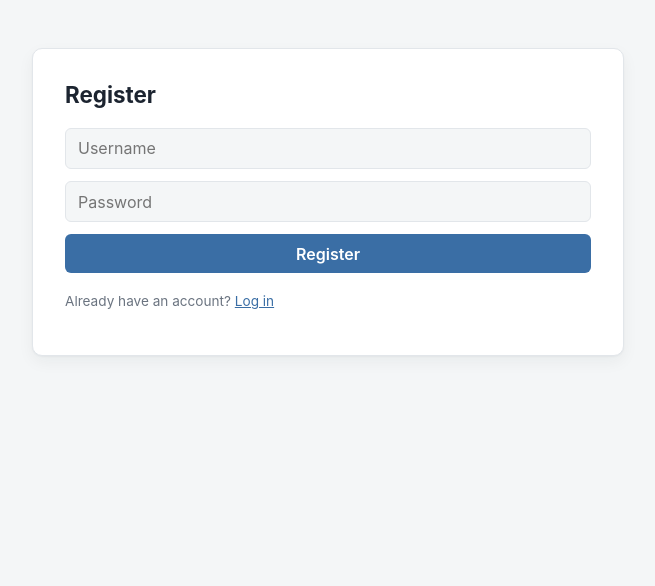
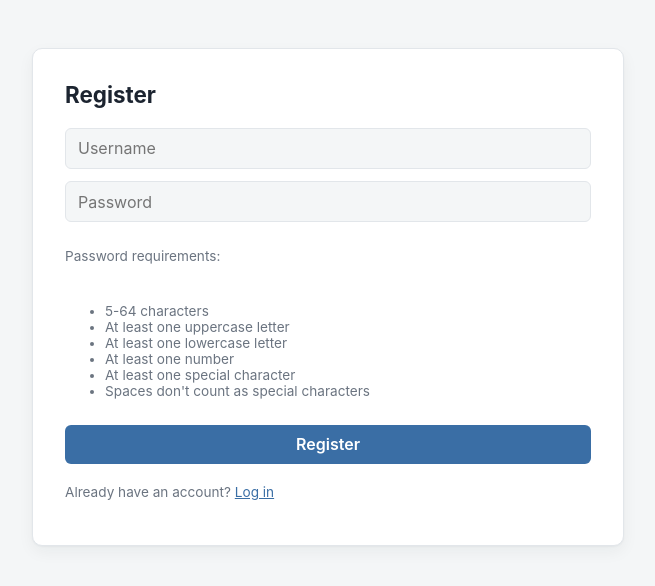
Before and after one commit to lutendothomo/flask-vuln-lab, a Flask app: page /register in a window 1280 px wide. Shown: the part 47-633 px from the top of the page, without its empty margins (312-967 px from the left). Run offline with Flask 3, Linux system fonts and the light colour scheme.

Commit message:
validating input

```diff
--- a/app.py
+++ b/app.py
@@ -1,10 +1,35 @@
 import os
+import re
 import sqlite3
 from flask import Flask, request, render_template, redirect, url_for, session, g
 from flask_wtf import CSRFProtect
 from flask_limiter import Limiter
 from flask_limiter.util import get_remote_address
 from werkzeug.security import generate_password_hash, check_password_hash
+
+USERNAME_PATTERN = re.compile(r'^[A-Za-z][A-Za-z0-9_.]{2,19}$')
+
+
+def validate_username(username):
+    if not USERNAME_PATTERN.match(username):
+        return ("Username must be 3-20 characters, start with a letter, and contain "
+                "only letters, numbers, underscores, or periods.")
+    return None
+
+
+def validate_password(password):
+    if not (5 <= len(password) <= 64):
+        return "Password must be between 5 and 64 characters."
+    if not re.search(r'[a-z]', password):
+        return "Password must include at least one lowercase letter."
+    if not re.search(r'[A-Z]', password):
+        return "Password must include at least one uppercase letter."
+    if not re.search(r'\d', password):
+        return "Password must include at least one number."
+    if not re.search(r'[^A-Za-z0-9\s]', password):
+        return "Password must include at least one special character (a space doesn't count)."
+    return None
+
 
 app = Flask(__name__)
 app.secret_key = os.environ.get("SECRET_KEY", "dev-only-fallback-do-not-use-in-production")
@@ -64,13 +89,21 @@ def home():
 @app.route("/register", methods=["GET", "POST"])
 def register():
     if request.method == "POST":
-        username = request.form["username"]
+        username = request.form["username"].strip()
         password = request.form["password"]
-        # FIX: hash the password before it's ever stored
+
+        error = validate_username(username) or validate_password(password)
+        if error:
+            return render_template("register.html", error=error, username=username)
+
         hashed = generate_password_hash(password)
         db = get_db()
-        db.execute("INSERT INTO users (username, password) VALUES (?, ?)", (username, hashed))
-        db.commit()
+        try:
+            db.execute("INSERT INTO users (username, password) VALUES (?, ?)", (username, hashed))
+            db.commit()
+        except sqlite3.IntegrityError:
+            return render_template("register.html", error="That username is already taken.", username=username)
+
         return redirect(url_for("login"))
     return render_template("register.html")
 
--- a/templates/login.html
+++ b/templates/login.html
@@ -5,8 +5,8 @@
   {% if error %}<div class="error">{{ error }}</div>{% endif %}
   <form method="post">
     <input type="hidden" name="csrf_token" value="{{ csrf_token() }}">
-    <input name="username" placeholder="Username" required>
-    <input name="password" type="password" placeholder="Password" required>
+    <input name="username" placeholder="Username" maxlength="20" autocomplete="username" required>
+    <input name="password" type="password" placeholder="Password" maxlength="64" autocomplete="current-password" required>
     <button type="submit">Log in</button>
   </form>
   <p class="hint">Need an account? <a href="{{ url_for('register') }}">Register</a></p>
--- a/templates/register.html
+++ b/templates/register.html
@@ -2,12 +2,49 @@
 {% block content %}
 <div class="card">
   <h1>Register</h1>
+
+  {% if error %}
+    <div class="error">{{ error }}</div>
+  {% endif %}
+
   <form method="post">
     <input type="hidden" name="csrf_token" value="{{ csrf_token() }}">
-    <input name="username" placeholder="Username" required>
-    <input name="password" type="password" placeholder="Password" required>
+
+    <input name="username"
+           placeholder="Username"
+           value="{{ username or '' }}"
+           minlength="3"
+           maxlength="20"
+           pattern="[A-Za-z][A-Za-z0-9_.]{2,19}"
+           title="3-20 characters, start with a letter, letters/numbers/underscore/period only"
+           autocomplete="username"
+           required>
+
+    <input name="password"
+           type="password"
+           placeholder="Password"
+           minlength="5"
+           maxlength="64"
+           autocomplete="new-password"
+           required>
+
+    <p class="hint">Password requirements:</p>
+
+    <ul class="hint">
+      <li>5-64 characters</li>
+      <li>At least one uppercase letter</li>
+      <li>At least one lowercase letter</li>
+      <li>At least one number</li>
+      <li>At least one special character</li>
+      <li>Spaces don't count as special characters</li>
+    </ul>
+
     <button type="submit">Register</button>
   </form>
-  <p class="hint">Already have an account? <a href="{{ url_for('login') }}">Log in</a></p>
+
+  <p class="hint">
+    Already have an account?
+    <a href="{{ url_for('login') }}">Log in</a>
+  </p>
 </div>
 {% endblock %}
```
